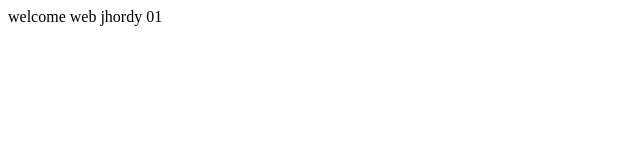
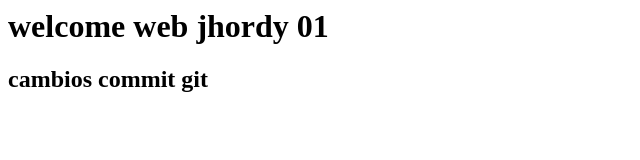
Before and after one commit to Codsit-Team/webprod, a plain HTML site: page web1/index.html in a window 1280 px wide. Shown: the whole page, without its empty margins (0-640 px from the left). Drawn offline with Linux system fonts and the light colour scheme.

Commit message:
save work date : 05-22-2019 07:15:01 PM

```diff
--- a/web1/index.html
+++ b/web1/index.html
@@ -1 +1,3 @@
-welcome web jhordy 01
+<h1>welcome web jhordy 01 </h1>
+
+<h2>cambios commit git</h2>
```
Also changed, not shown: 1 other file.
